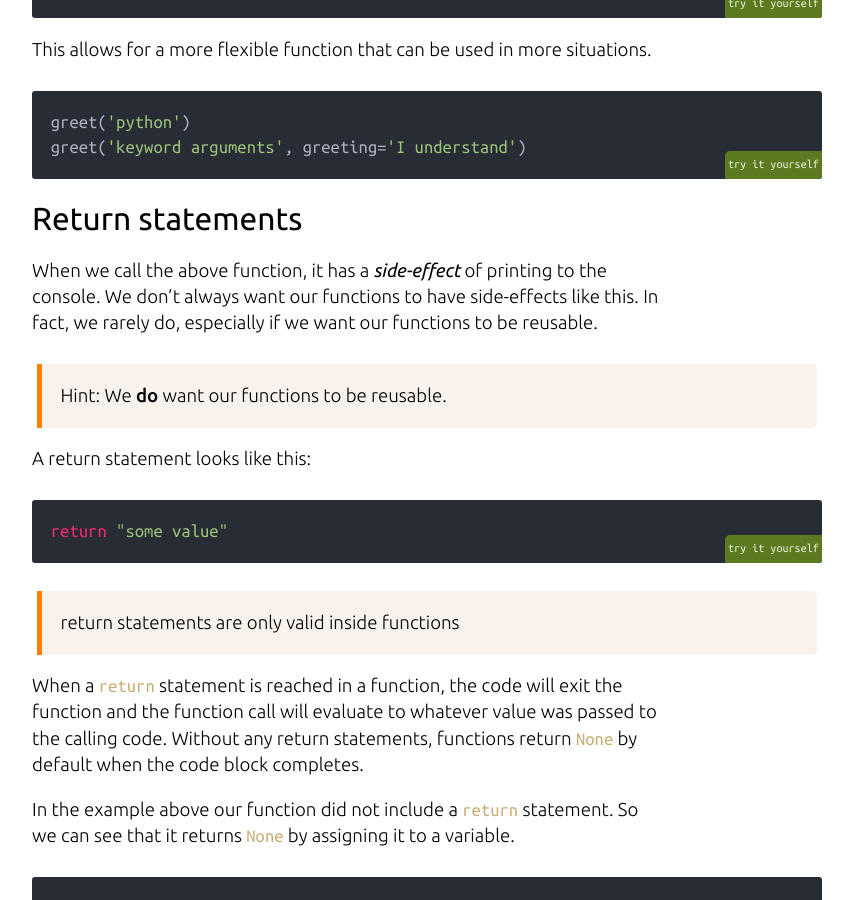
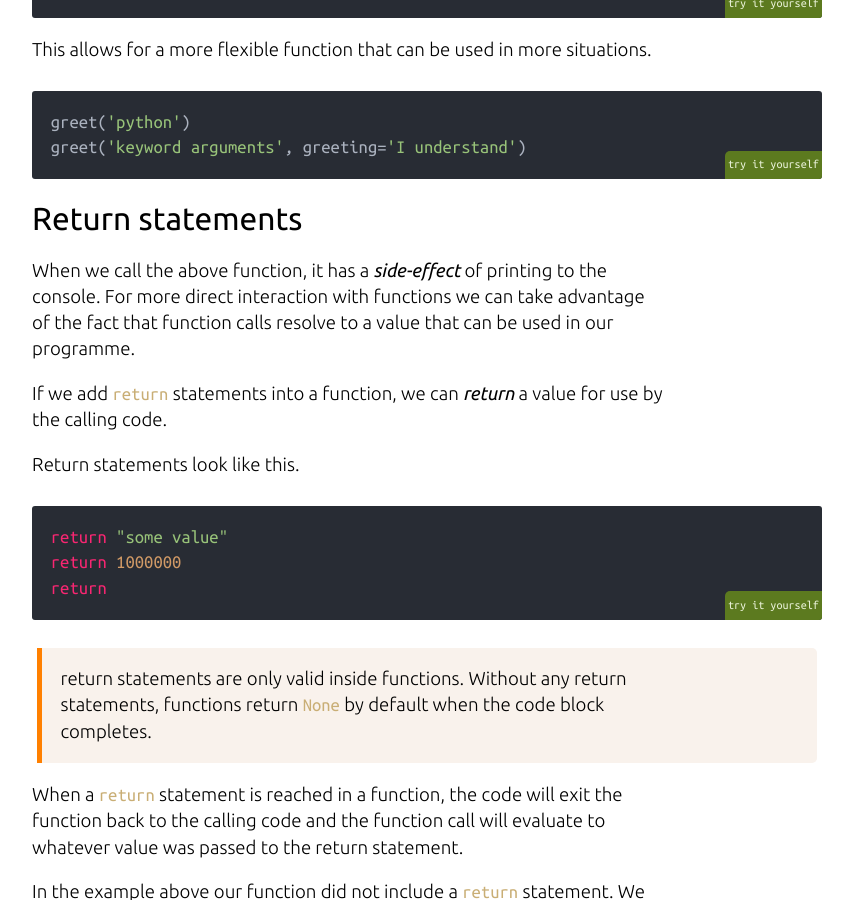
Before and after one commit to GAMR1520/GAMR1520, a Jekyll site: the page built from functions.md, in a window 1280 px wide and 900 px high, scrolled down 4705 px. Shown: the whole window, without its empty margins (213-1066 px from the left). Built offline with Jekyll 4.4.1, drawn with Linux system fonts in a browser that asks for light colours; nearby versions of some CDN libraries; our own code applies the rules of GitHub Pages for plain Markdown files; some of the changed text lies outside the part shown.

Commit message:
functions: update and link to refactoring

````diff
--- a/functions.md
+++ b/functions.md
@@ -150,29 +150,32 @@
 ## Return statements
 
 When we call the above function, it has a *side-effect* of printing to the console.
-We don't always want our functions to have side-effects like this.
-In fact, we rarely do, especially if we want our functions to be reusable.
+For more direct interaction with functions we can take advantage of the fact that function calls resolve to a value that can be used in our programme.
 
-> Hint: We **do** want our functions to be reusable.
+If we add `return` statements into a function, we can *return* a value for use by the calling code.
 
-A return statement looks like this:
+Return statements look like this.
 
 ```python
 return "some value"
+return 1000000
+return
 ```
 
-> return statements are only valid inside functions
+> return statements are only valid inside functions.
+> Without any return statements, functions return `None` by default when the code block completes.
 
-When a `return` statement is reached in a function, the code will exit the function and the function call will evaluate to whatever value was passed to the calling code.
-Without any return statements, functions return `None` by default when the code block completes.
+When a `return` statement is reached in a function, the code will exit the function back to the calling code and the function call will evaluate to whatever value was passed to the return statement.
 
 In the example above our function did not include a `return` statement.
-So we can see that it returns `None` by assigning it to a variable.
+We can assign the function call to a variable.
 
 ```python
 result = greet('world')        # hello world!
 print(f'returned: {result}')   # returned: None
 ```
+
+As expected, the code prints `'returned: None'`.
 
 We can rewrite the function to return the greeting string rather than printing it.
 
@@ -188,6 +191,10 @@
 print(f'returned: {message}')  # returned: hello world!
 ```
 
+Functions are a powerful feature in any programming language.
+We can think of them as tools for extending the language with new capabilities.
+Extracting common operations into simple functions can make code more efficient, more maintainable and easier to read.
+
 ## Complex functions
 
 Of course, functions are not always *one-liners*.
@@ -197,21 +204,32 @@
 
 ```python
 def formatted_list(items, title="list"):
-    result = items[:]
-    result[0:0] = [title.upper()]
-    width = max([len(i) for i in result]) + 4
-    result[1:1] = ['*' * width]
-    result[0:0] = ['*' * width]
+    width = max([len(i) for i in items + [title]]) + 4
+    hline = '*' * width
+    result = [hline, title, hline] + items + [hline]
     result = [f"*{i.center(width)}*" for i in result]
-    result.append(result[0])
     return "\n".join(result)
 ```
+
+Internal to the function we go through several steps to generate the formatted output.
+
+- calculate a width for the list based on the longest element (including the title) plus four characters (to add two spaces on each side of the longest element)
+- define a horizontal line of the correct length
+- create a list of each row in the output including the title and several formatted rows
+- format each element in the list to have the given width, adding extra formatting to the edges
+- return the elements as a string, joined with a newline character
+
+> Study the function and play with it.
+> Don't worry if it seems complex.
+> This code evolved over time.
+> For details, see the [refactoring](refactoring) page.
 
 In this case, we can call the function like this.
 
 ```python
 items = ["apples", "bananas", "cherries"]
-fancy_output = formatted_list(items, title="fruit")
+title = 'fruit'
+fancy_output = formatted_list(items, title=title)
 print(fancy_output)
 ```
 
@@ -219,13 +237,15 @@
 
 ```
 **************
-*   FRUIT    *
+*   fruit    *
 **************
 *   apples   *
 *  bananas   *
 *  cherries  *
 **************
 ```
+
+
 
 <blockquote class="challenge">
     <header>Time to experiment</header>
````
Also changed, not shown: other parts of functions.md (+7 -7 lines).
